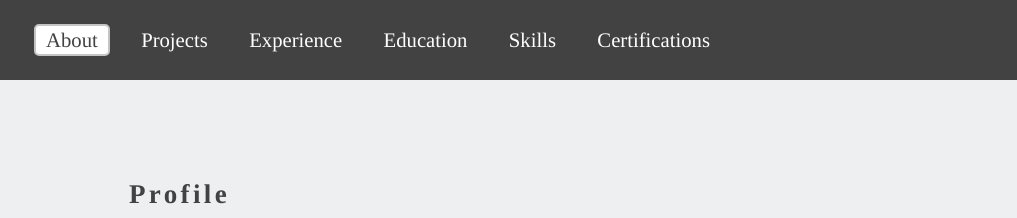
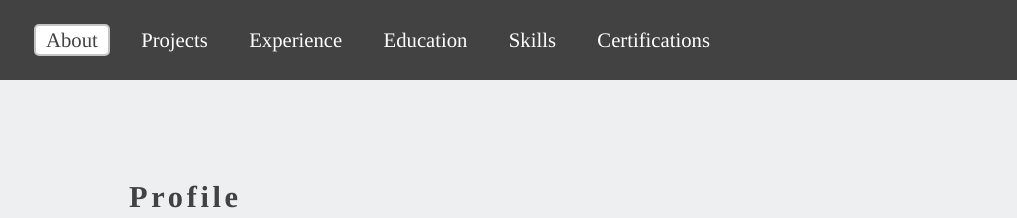
Before and after one commit to m-muneeb-iqbal/Muneeb-Iqbal, a plain HTML site: page index.html in a window 1280 px wide. Shown: the top 218 px of the page, 263-1280 px from the left. Drawn offline with Linux system fonts and the light colour scheme.

Commit message:
another attempt

```diff
--- a/scripts/base.css
+++ b/scripts/base.css
@@ -183,7 +183,10 @@ body {
     font-size: 1.13rem;
 }
 .heading {
+    font-size: 1.9rem;
     font-weight: bold;
+    letter-spacing: 0.12em;
+    margin: 0 0 1rem 0;
 }
 /* Contact */
 .contact {
```
